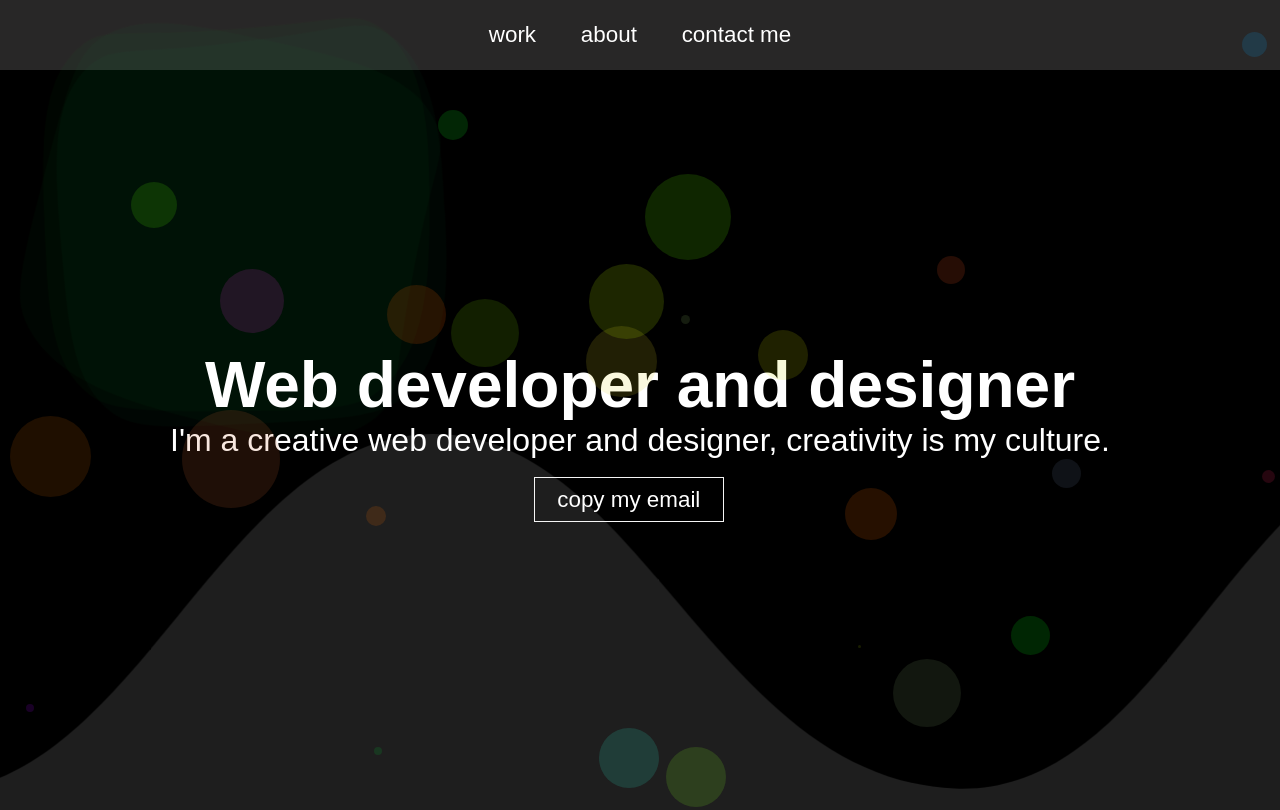
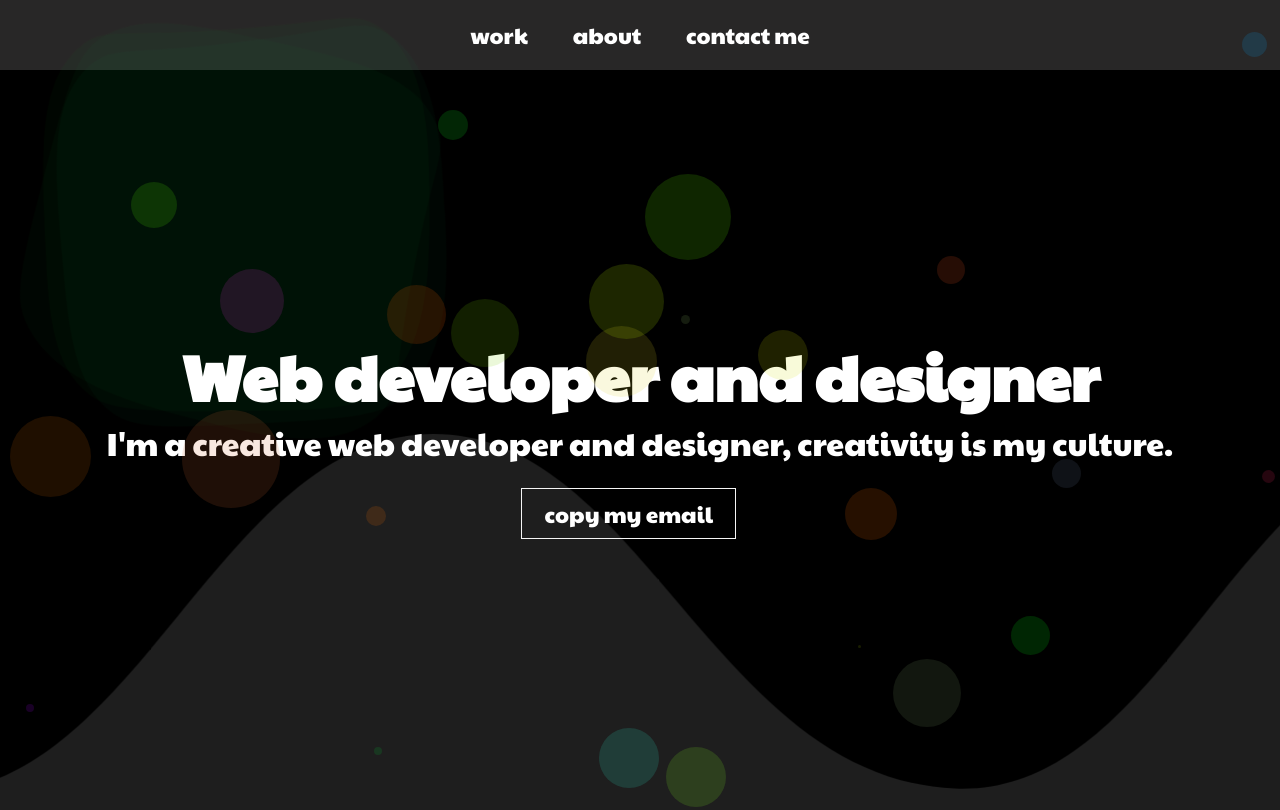
Before and after one commit to musilimu/portfolio, a plain HTML site: page index.html in a window 1280 px wide. Shown: the top 810 px of the page. Drawn offline with Linux system fonts and the light colour scheme.

Commit message:
changed the font

```diff
--- a/css/style.css
+++ b/css/style.css
@@ -1,3 +1,4 @@
+@import url('https://fonts.googleapis.com/css2?family=Paytone+One&display=swap');
 * {
   -webkit-box-sizing: border-box;
           box-sizing: border-box;
@@ -14,7 +15,7 @@ body {
 body {
   background-color: black;
   color: white;
-  font-family: "nunito", sans-serif;
+ font-family: 'Paytone One', sans-serif;
   font-size: clamp(1vmin, 16px, 2vw);
 }
 
```
